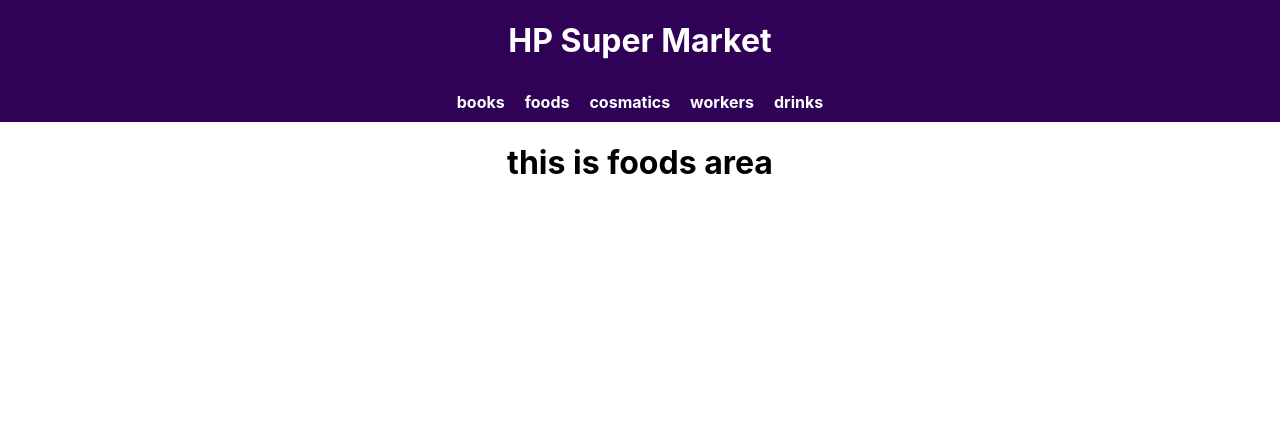
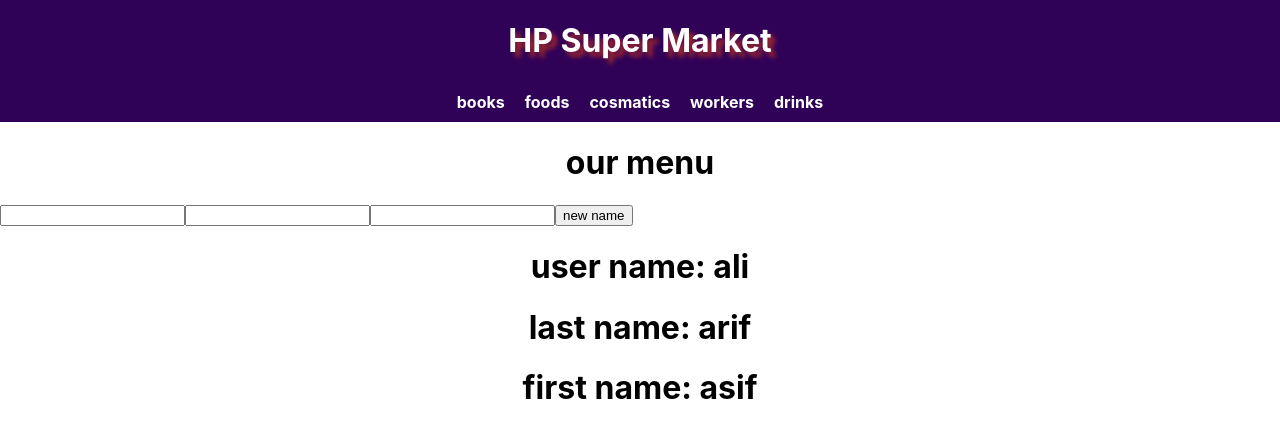
Before and after one commit to RaheelArif/Students-Reactjs, a React (Create React App) app: page /foods in a window 1280 px wide. Shown: the top 438 px of the page. Built offline with nearby package versions, Linux system fonts and the light colour scheme.

Commit message:
set state

```diff
--- a/src/App.css
+++ b/src/App.css
@@ -63,3 +63,19 @@ padding: 10px;
   color: brown;
   transition: 1s;
 }
+.logo{
+  color: white;
+  text-decoration: none;
+  text-shadow: 5px 5px 5px  brown;
+}
+.menu-area{
+  display: flex;
+  background-color: bisque;
+  justify-content: center;
+  align-items: center;
+  flex-direction: row;
+}
+.menu{
+  display: flex;
+  background-color: aqua;
+}
--- a/src/App.js
+++ b/src/App.js
@@ -5,7 +5,8 @@ import {BrowserRouter , Route } from "react-router-dom"
 import  Books from "./component/books"
 import Cosmatics from './component/cosmatics';
 import Foods from './component/foods';
-import Drinks from './component/drinks';
+import Drinks from './component/Drinks';
+import Home from "./component/home"
 
 class App extends Component {
 
@@ -19,6 +20,7 @@ class App extends Component {
     return (
       <BrowserRouter>
         <Header />
+        <Route exact path="/"  component={Home} />
         <Route path="/foods" component={Foods} />
         <Route path="/books" component={Books} />
         <Route path="/cosmatics" component={Cosmatics} />
--- a/src/component/Drinks.js
+++ b/src/component/Drinks.js
@@ -1,12 +1,13 @@
 import React,{Component} from "react";
 import "../App.css";
+import Foods from "./foods"
 
 class Drinks extends Component{
     render(){
         return(
             <div>
                 <h1 >this is  Drinks area</h1>
-
+               <Foods />
             </div>
         )
     }
--- a/src/component/Header.js
+++ b/src/component/Header.js
@@ -6,7 +6,7 @@ class Header extends Component{
     render(){
         return(
             <div className="header">
-                <h1 >HP Super Market</h1>
+                <Link className="logo" to="/"><h1 >HP Super Market</h1></Link>
                 <div className="links-container">
                 <Link className="links" to="/books">books</Link>
                 <Link className="links" to="/foods">foods</Link>
--- a/src/component/foods.js
+++ b/src/component/foods.js
@@ -1,11 +1,44 @@
-import React,{Component} from "react";
+import React, { Component } from "react";
 import "../App.css";
 
-class Foods extends Component{
-    render(){
-        return(
+class Foods extends Component {
+    state = {
+        userName: "ali",
+        firstName: "asif",
+        lastName: "arif"
+    }
+
+
+    handleChange = (e) => {
+     this.setState({
+
+         [e.target.name] : e.target.value
+     })
+    }
+
+
+
+
+    render() {
+        return (
             <div>
-                <h1 >this is foods area</h1>
+                <h1 >our menu</h1>
+                <input name="userName" onChange={this.handleChange} type="text" />
+                <input name="lastName" onChange={this.handleChange} type="text" />
+                <input name="firstName" onChange={this.handleChange} type="text" />
+                <button onClick={this.addItem}>new name</button>
+                <h1>user name: {this.state.userName}</h1>
+                <h1>last name: {this.state.lastName}</h1>
+                <h1>first name: {this.state.firstName}</h1>
+                {/* {
+                    this.state.map(item => {
+                        return (
+                            <div className="menu-area" key={item.id}>
+                                <h1 className="menu">{item.foodName}</h1>
+                            </div>
+                        )
+                    })
+                } */}
 
             </div>
         )
--- /dev/null
+++ b/src/component/home.js
@@ -0,0 +1,14 @@
+import React,{Component} from "react";
+import "../App.css";
+
+class Home extends Component{
+    render(){
+        return(
+            <div>
+                <h1 >this is home page</h1>
+<p>Lorem ipsum dolor sit amet consectetur adipisicing elit. Eligendi, at? Unde, voluptatum veritatis? Magnam ipsum ipsa molestiae, nam eaque cumque debitis commodi omnis aperiam saepe quia, nemo amet cupiditate sapiente!</p>
+            </div>
+        )
+    }
+}
+export default Home;
```
